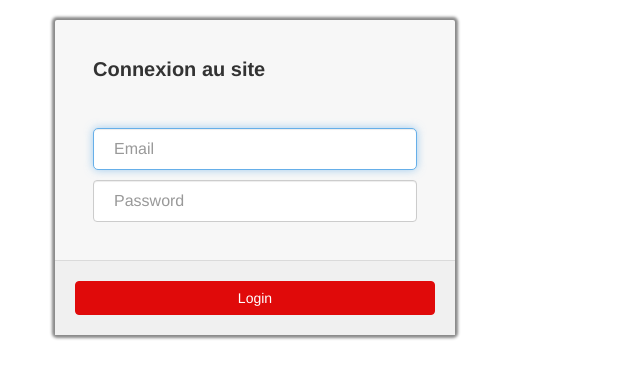
After one commit to VincentCesi/Projet_WEB, a PHP site: page /formeconnexion.php in a window 1280 px wide. The commit adds this page. Shown: the top 379 px of the page, without its empty margins (0-640 px from the left). Run offline with PHP 8.4, Linux system fonts and the light colour scheme; some libraries are stand-ins or nearby versions.

Commit message:
forme inscrip et co

```diff
--- /dev/null
+++ b/formeconnexion.php
@@ -0,0 +1,100 @@
+<link href="//netdna.bootstrapcdn.com/bootstrap/3.0.0/css/bootstrap.min.css" rel="stylesheet" id="bootstrap-css">
+<script src="//netdna.bootstrapcdn.com/bootstrap/3.0.0/js/bootstrap.min.js"></script>
+<script src="//code.jquery.com/jquery-1.11.1.min.js"></script>
+<!------ Include the above in your HEAD tag ---------->
+
+<div class="container">
+	<div class="row">
+		<form class="form-signin mg-btm">
+    	<h3 class="heading-desc">
+		Connexion au site</h3>
+
+		<div class="main">
+
+		<input type="text" class="form-control" placeholder="Email" autofocus>
+        <input type="password" class="form-control" placeholder="Password">
+
+
+		<span class="clearfix"></span>
+        </div>
+		<div class="login-footer">
+		<div class="panel-boddy">
+
+                        <div>
+                            <button type="submit" class="btn btn-info btn-block">Login</button>
+                        </div>
+                    </div>
+
+		</div>
+      </form>
+	</div>
+</div>
+
+<style>
+
+.form-signin {
+  max-width: 400px;
+  display:block;
+  background-color: #f7f7f7;
+  -moz-box-shadow: 0 0 3px 3px #888;
+    -webkit-box-shadow: 0 0 3px 3px #888;
+	box-shadow: 0 0 3px 3px #888;
+  border-radius:2px;
+}
+.main{
+	padding: 38px;
+}
+
+.heading-desc{
+	font-size:20px;
+	font-weight:bold;
+	padding:38px 38px 0px 38px;
+
+}
+.form-signin .form-signin-heading,
+.form-signin .checkbox {
+  margin-bottom: 10px;
+}
+.form-signin .checkbox {
+  font-weight: normal;
+}
+.form-signin .form-control {
+  position: relative;
+  font-size: 16px;
+  height: 20px;
+  padding: 20px;
+  -webkit-box-sizing: border-box;
+     -moz-box-sizing: border-box;
+          box-sizing: border-box;
+}
+.form-signin .form-control:focus {
+  z-index: 2;
+}
+.form-signin input[type="text"] {
+  margin-bottom: 10px;
+  border-radius: 5px;
+
+}
+/*.form-signin input[type="password"] {
+  margin-bottom: 10px;
+  border-radius: 5px;
+}*/
+.login-footer{
+	background:#f0f0f0;
+	margin: 0 auto;
+	border-top: 1px solid #dadada;
+	padding:20px;
+}
+/*.login-footer .left-section a{
+	font-weight:bold;
+    color:#8a8a8a;
+	line-height:19px;
+}*/
+
+    .btn.btn-info.btn-block{
+
+       border-color: #E00A0A;
+       background: #E00A0A;
+    }
+
+</style>
```
Also changed, not shown: formeinscription.php (+7 -1 lines).
